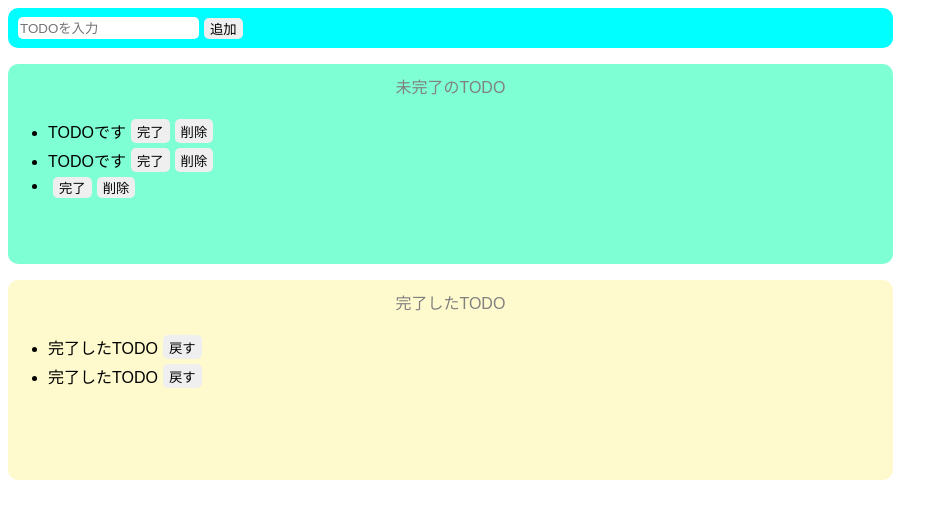
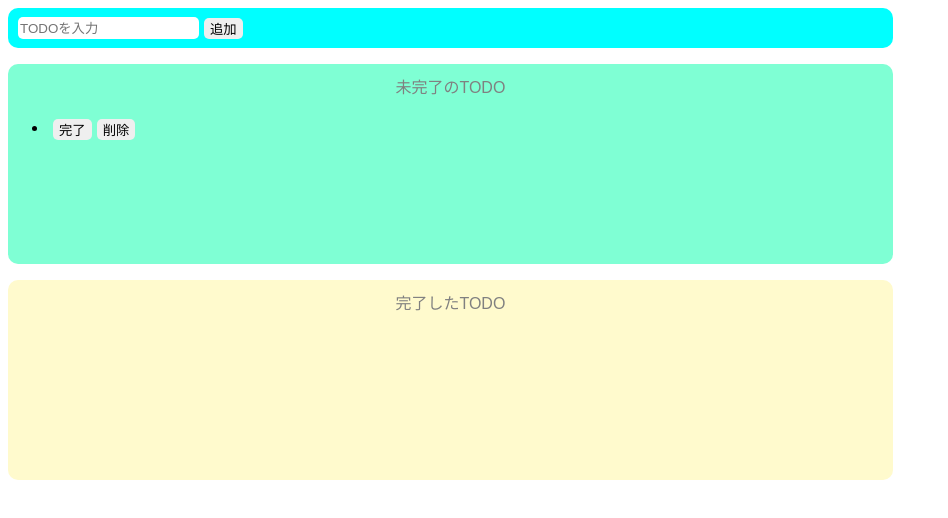
Before and after one commit to keiseke/todo-js-practice, a website built with Parcel: page index.html in a window 1280 px wide. Both pictures are taken after a click on the button "追加". Shown: the whole page, without its empty margins (0-948 px from the left). Built offline with nearby package versions, Linux system fonts and the light colour scheme.

Commit message:
36章完了

```diff
--- a/index.html
+++ b/index.html
@@ -19,31 +19,11 @@
       </div>
       <div class="incompleteTodoArea" id="incompleteTodoArea">
         <p>未完了のTODO</p>
-        <ul id="incompleteList">
-          <div class="listRow">
-            <li>TODOです</li>
-            <button>完了</button>
-            <button>削除</button>
-          </div>
-          <div class="listRow">
-            <li>TODOです</li>
-            <button>完了</button>
-            <button>削除</button>
-          </div>
-        </ul>
+        <ul id="incompleteList"></ul>
       </div>
       <div class="completeTodoArea" id="completeTodoArea">
         <p>完了したTODO</p>
-        <ul id="completeList">
-          <div class="listRow">
-            <li>完了したTODO</li>
-            <button>戻す</button>
-          </div>
-          <div class="listRow">
-            <li>完了したTODO</li>
-            <button>戻す</button>
-          </div>
-        </ul>
+        <ul id="completeList"></ul>
       </div>
     </div>
     <script src="src/index.js"></script>
--- a/src/index.js
+++ b/src/index.js
@@ -3,20 +3,29 @@ const onClickAdd = () => {
   const inputText = document.getElementById("inputText").value;
   document.getElementById("inputText").value = "";
 
+  createIncompleteList(inputText);
+};
+//ボタン押下時に削除する関数
+const handleRemove = (target, area) => {
+  document.getElementById(area).removeChild(target);
+};
+
+//未完了リストに追加する関数
+const createIncompleteList = (text) => {
   //div生成
   const div = document.createElement("div");
   div.className = "listRow";
 
   //liタグ生成
   const li = document.createElement("li");
-  li.innerText = inputText;
+  li.innerText = text;
 
   //完了ボタン作成
   const completeBtn = document.createElement("button");
   completeBtn.innerText = "完了";
   completeBtn.addEventListener("click", () => {
     //押された完了ボタンの親タグ(div)を未完了リストから削除
-    handleRemove(completeBtn.parentNode);
+    handleRemove(completeBtn.parentNode, "incompleteList");
 
     //TODO内容テキストを取得
     const addTarget = completeBtn.parentNode;
@@ -32,6 +41,14 @@ const onClickAdd = () => {
     //buttonタグ生成
     const backBtn = document.createElement("button");
     backBtn.innerText = "戻す";
+    backBtn.addEventListener("click", () => {
+      //押された完了ボタンの親タグ(div)を完了リストから削除
+      handleRemove(backBtn.parentNode, "completeList");
+
+      //TODO内容テキストを取得
+      const text = backBtn.parentNode.firstElementChild.innerText;
+      createIncompleteList(text);
+    });
 
     //divタグの子要素に各要素を設定
     addTarget.appendChild(li);
@@ -45,7 +62,7 @@ const onClickAdd = () => {
   deleteBtn.innerText = "削除";
   deleteBtn.addEventListener("click", () => {
     //押された削除ボタンの親タグ(div)を未完了リストから削除
-    handleRemove(deleteBtn.parentNode);
+    handleRemove(deleteBtn.parentNode, "incompleteList");
   });
 
   //divタグの子要素に各要素を設定
@@ -59,8 +76,3 @@ const onClickAdd = () => {
 };
 
 document.getElementById("addBtn").addEventListener("click", () => onClickAdd());
-
-//ボタン押下時に削除する関数
-const handleRemove = (target) => {
-  document.getElementById("incompleteList").removeChild(target);
-};
```
